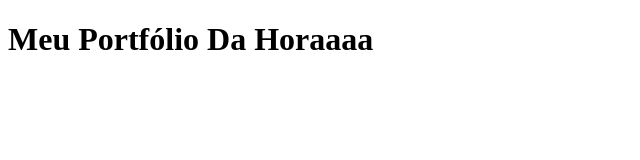
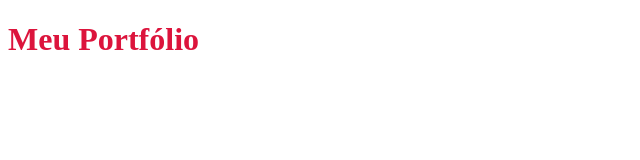
Before and after one commit to Mariaparma/PORTFOLIO-01, a plain HTML site: page index.html in a window 1280 px wide. Shown: the whole page, without its empty margins (0-640 px from the left). Drawn offline with Linux system fonts and the light colour scheme.

Commit message:
feat: creat styless.css file

```diff
--- /dev/null
+++ b/assets/styles.css
@@ -0,0 +1,4 @@
+h1 {
+    color:crimson
+
+}
--- a/index.html
+++ b/index.html
@@ -1,13 +1,12 @@
 <!DOCTYPE html>
-<html lang="pt-BR">
-    <head>
-       <meta charset="UTF-8" />
-       <meta name="viewport" content="width,initial-scale=1.0" />
-
-       <title>Meu Portfólio</title>
-    </head>
-
-    <body>
-        <h1>Meu Portfólio Da Horaaaa</h1>
-    </body>
+<html lang="pt_BR">
+<head>
+    <meta charset="UTF-8">
+    <meta name="viewport" content="width=device-width, initial-scale=1.0">
+    <title>Meu Portfólio</title>
+    <link rel="stylesheet" href="assets/styles.css">
+</head>
+<body>
+    <h1>Meu Portfólio</h1>
+</body>
 </html>
```
